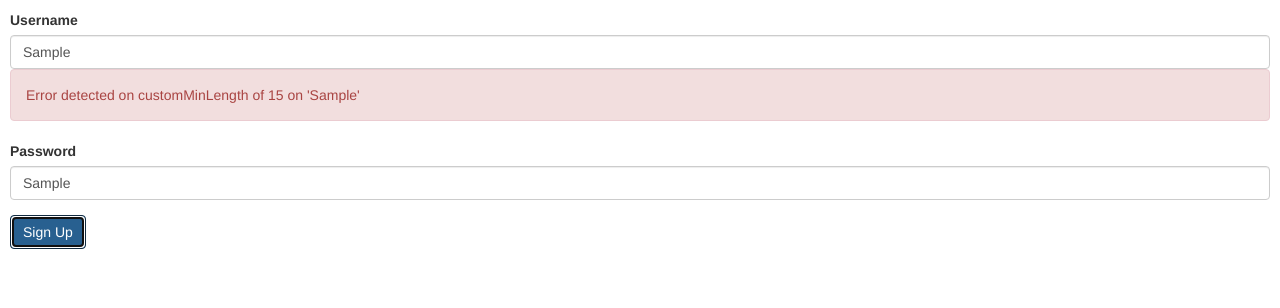
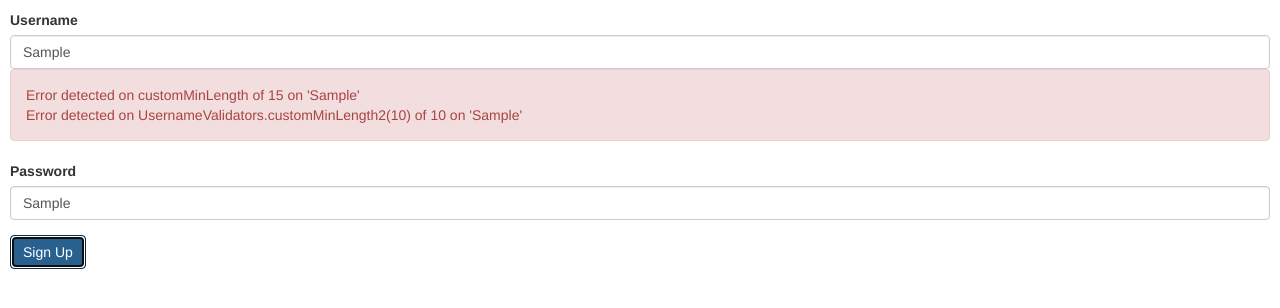
Before and after one commit to wintersocram/angular-training, an Angular app in the folder courses/: page / in a window 1280 px wide. Both pictures are taken after typing "Sample", "Sample" into the empty fields and a click on the button "Sign Up". Shown: the top 308 px of the page. Built offline with nearby package versions, Linux system fonts and the light colour scheme.

Commit message:
courses: custom validator improvement

```diff
--- a/courses/src/app/signup-form/signup-form.component.html
+++ b/courses/src/app/signup-form/signup-form.component.html
@@ -23,6 +23,9 @@
             <div *ngIf="username.errors.aliasMinLength">
                 Error detected on customMinLength of {{ username.errors.aliasMinLength.requiredLength }} on '{{ username.errors.aliasMinLength.value }}'
             </div>
+            <div *ngIf="username.errors.aliasMinUsernameLength">
+                Error detected on UsernameValidators.customMinLength2(10) of {{ username.errors.aliasMinUsernameLength.requiredLength }} on '{{ username.errors.aliasMinUsernameLength.value }}'
+            </div>
         </div>
     </div>
     <div class="form-group">
--- a/courses/src/app/signup-form/signup-form.component.ts
+++ b/courses/src/app/signup-form/signup-form.component.ts
@@ -13,7 +13,8 @@ export class SignupFormComponent {
       Validators.required,
       Validators.minLength(3),
       UsernameValidators.cannotContainSpace,
-      customMinLength(15)
+      customMinLength(15),
+      UsernameValidators.customMinLength2(10)
     ]),
     password: new FormControl('', Validators.required)
   });
--- a/courses/src/app/signup-form/username.validators.ts
+++ b/courses/src/app/signup-form/username.validators.ts
@@ -31,6 +31,17 @@ export class UsernameValidators {
 
         return null;
     }
+    static customMinLength2(minLen: number): ValidatorFn {
+        return (control: AbstractControl): ValidationErrors | null => {
+            const hasMin = (control.value as string).length < minLen;
+            return hasMin ? {
+                aliasMinUsernameLength: {
+                    value: control.value,
+                    requiredLength: minLen
+                }
+            } : null;
+        };
+    }
 }
 export function forbiddenNameValidator(nameRe: RegExp): ValidatorFn {
     return (control: AbstractControl): {[key: string]: any} | null => {
```
